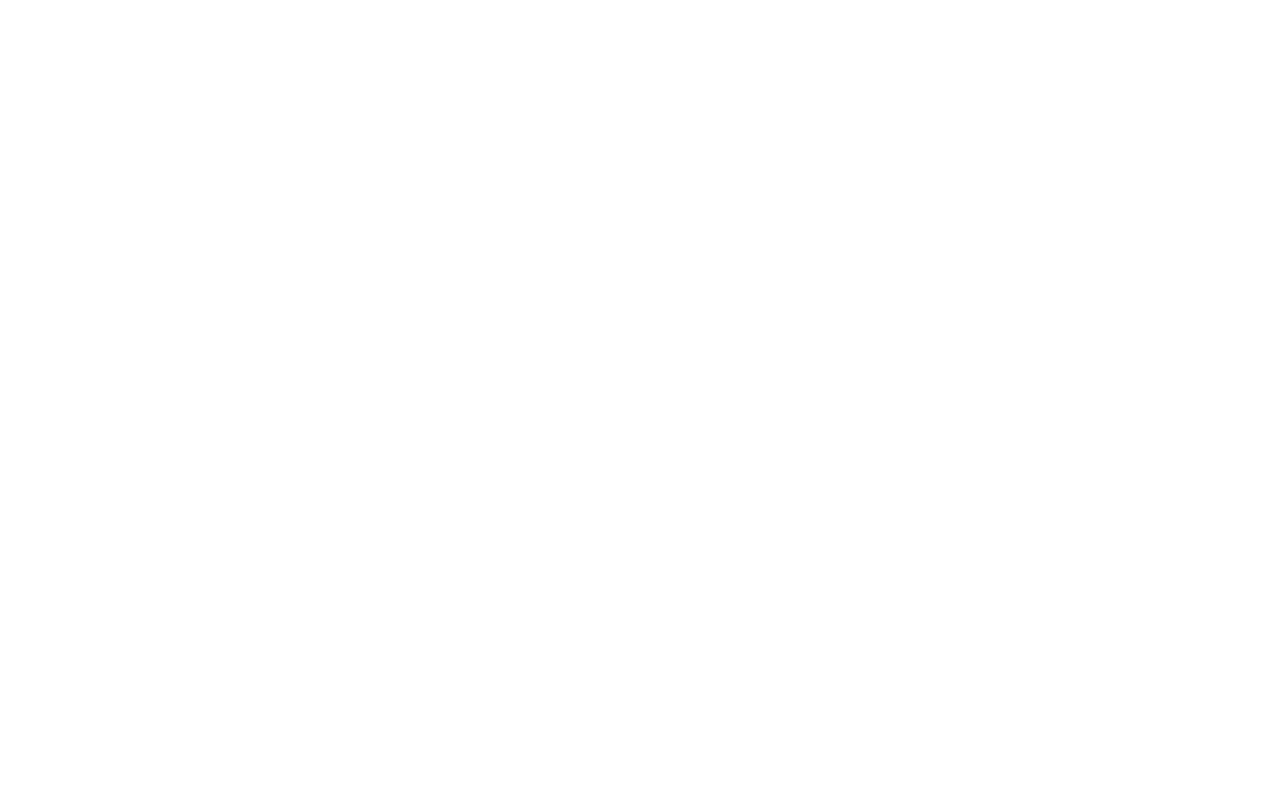
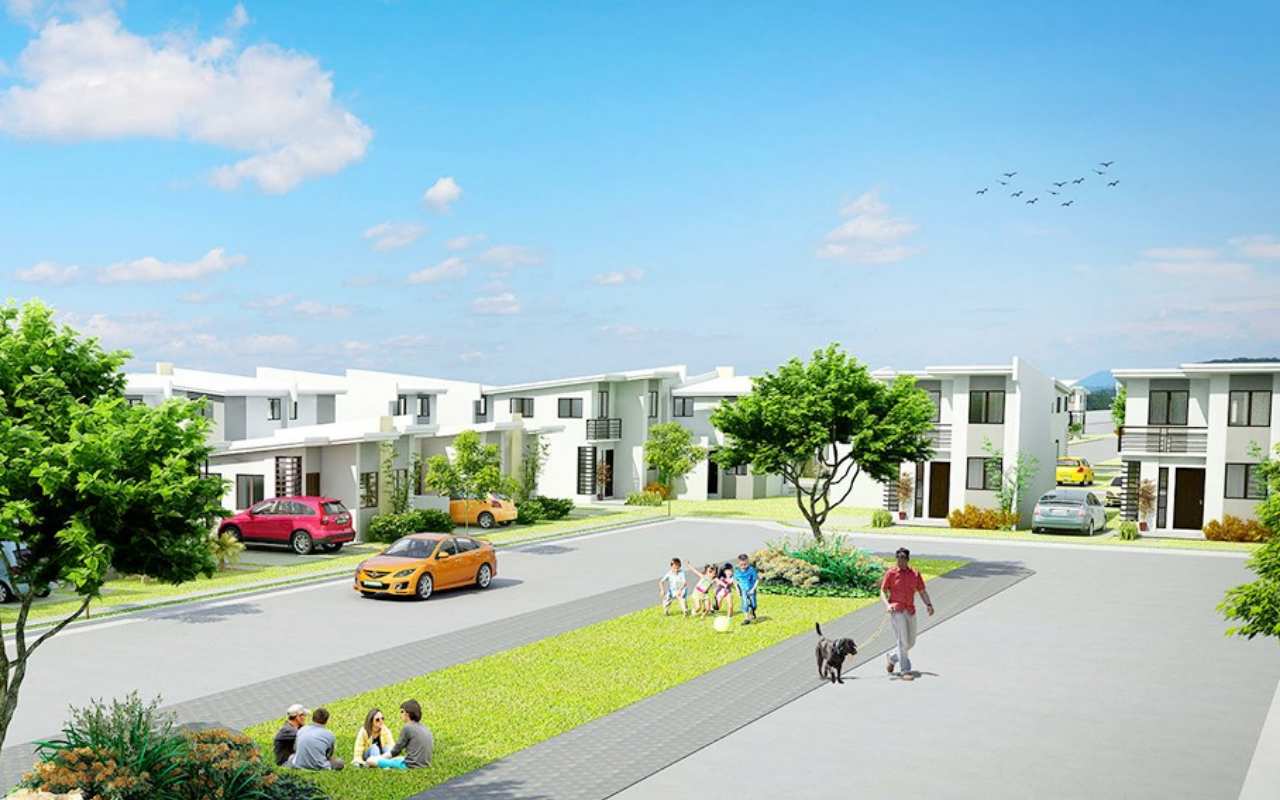
Before and after one commit to luisobumani/Tailwind-CSS-Training, a Next.js app: page / in a window 1280 px wide. Built offline with nearby package versions, Linux system fonts and the light colour scheme.

Commit message:
minor changes again

```diff
--- a/src/pages/index.tsx
+++ b/src/pages/index.tsx
@@ -3,7 +3,7 @@
     //    header & background
     <div className="font-bold">
 
-    <div className="h-screen bg-cover bg-center relative bg-[url('/images/awesomebackground .jpg')]"/>
+    <div className="h-screen bg-cover bg-center relative bg-[url('/images/awesomebackgroundcarsandhouses.jpg')]"/>
 
 
     </div>
```
Also changed, not shown: public/images/awesomebackground.jpg (deleted), public/images/awesomebackgroundcarsandhouses.jpg (added).
